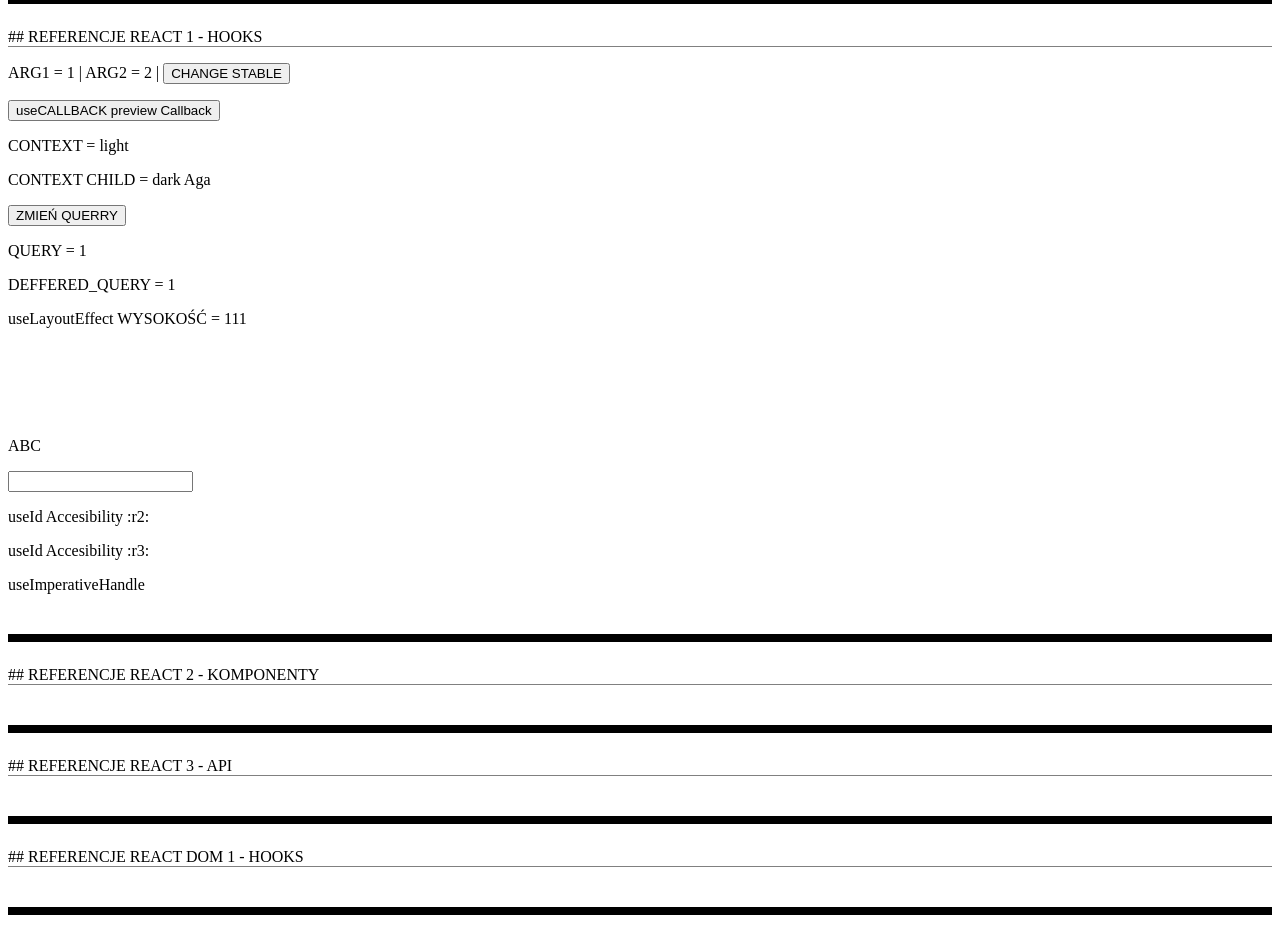
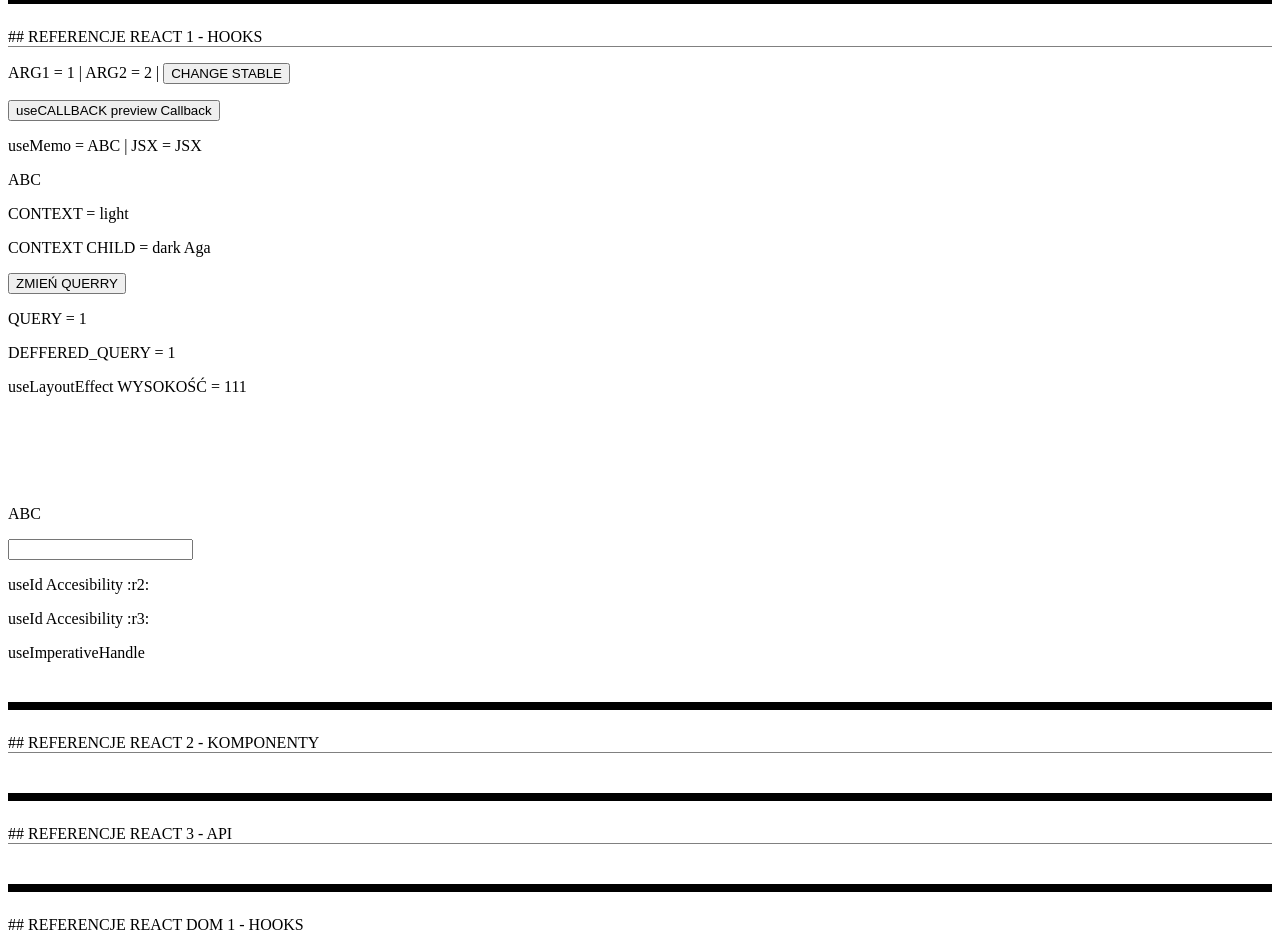
Before and after one commit to MaciejRog/CHEATSHEET_REACT, a React (Vite) app: page / in a window 1280 px wide. Shown: the part 1880-2814 px from the top of the page. Built offline with nearby package versions, Linux system fonts and the light colour scheme; no server answers.

Commit message:
add react hook useMemo info

```diff
--- a/src/2_REFERENCJE/1_ref_REACT/1_Hooks/ReactHooks.jsx
+++ b/src/2_REFERENCJE/1_ref_REACT/1_Hooks/ReactHooks.jsx
@@ -26,8 +26,10 @@ function ReactHooks() {
       */}
       {/* ##### CODZIENNE UŻYCIE */}
       <ReactHooksCallback />
+      <ReactHooksMemo />
       <ReactHooksContext />
       <ReactHooksDefferedValue />
+
       {/* ##### CODZIENNE UŻYCIE + TYLKO CLIENT SIDE */}
       <ReactHooksEffect />
       <ReactHooksLayoutEffect />
@@ -399,7 +401,7 @@ function ReactHooksInsertionEffect() {
 
   useInsertionEffect(setup, dependencies?)
   // setup -> funkcja z logiką effektu
-  // dependencies -> [OPCJONALNE] TABLICA ZALEZNOŚCI (reaktywne wartości, których zmiany maja wywołać HOOK ponownie)
+  // dependencies -> TABLICA ZALEZNOŚCI (reaktywne wartości, których zmiany maja wywołać HOOK ponownie)
 
   UWAGI!!!
   - TYLKO CLIENT-SIDE
@@ -430,7 +432,7 @@ function ReactHooksLayoutEffect() {
 
   useLayoutEffect(setup, dependencies?)
     // setup -> funkcja z logiką effektu
-    // dependencies -> [OPCJONALNE] TABLICA ZALEZNOŚCI (reaktywne wartości, których zmiany maja wywołać HOOK ponownie)
+    // dependencies -> TABLICA ZALEZNOŚCI (reaktywne wartości, których zmiany maja wywołać HOOK ponownie)
 
   UWAGA!!! useLayoutEffect -> MOZE POGORSZYĆ PERFORMANCE APLIKACJI
 
@@ -470,8 +472,63 @@ function ReactHooksLayoutEffect() {
 }
 
 // #################################
-// ####
+// #### useMemo | CACHOWANIE wartości na podstawie TABLICY ZALEZNOŚCI (stablina referencja)
 // VVVVVVVVVVVVVVVVVVVVVVVVVVVVVVVVV
+
+function ReactHooksMemo() {
+  /*
+  const cachedValue = useMemo(calculateValue, dependencies)
+  // calculateValue -> funkcja, która zwraca wartość, która zostanie ZCACHOWANA (stabilna referencja przy RERENDERACH)
+  // dependencies -> TABLICA ZALEZNOŚCI (reaktywne wartości, których zmiany maja wywołać HOOK ponownie)
+
+  ZASTOSOWANIE !!!:
+  - POMIJANIE DROGICH OBLICZEŃ (czasochłonne Expansive calculations)
+          console.time('filter array');
+          console.timeEnd('filter array');    // to co jest powyzej 1ms MOZNA nazwać jako DROGA KALKULACJA
+  - POMIJANIE ZBĘDNYCH RERENDEROWAŃ -> gdy przekazujemy OBIEKT/TABLICE/FUNKCJE jako 'props'
+  - MEMOIZATION (zapamietywania wartość/referencji zaleznie od innej wartości) DLA INNCYH HOOKOW [zwłaszcza OBIEKTOW i FUNKCJI]
+      pozwala na nie wywołanie hook, wtedy kiedy nie trzeba [brak zmian w tablicach zalezności]
+  - MEMOIZATION FUNKCJI (w tym celu dedykowany jest 'useCallback' -> który jest odmianą 'useMemo' bo use Memo musi robic HOF highr order function, a useCallback przyjmuje funkcję jako argument)
+
+  ZASTRZEZENIA:
+  - w <StrictMode> wywołuje się 2 razy
+  - przy init renderze -> zawsze się wywoła (niezaleznie od TABLICY ZALEZNOŚCI)
+
+  */
+  /*
+  SUPER jest do poprawy OPTYMALIZACJI, ale nie zawsze jest potrzbne. PRZESTRZEGAJMY ZASAD:
+    1) prop 'children' jest LEPSZE od opakowania komponentów wewnątrz (te z children się nie RERENDERUJĄ
+        gdy stan komponentu się zmieni)
+    2) NIE WYNOŚMY stanu dalej niż do najbliższego wspólnego komponentu
+    3) LOGIKA RENDEROWANIE ma byc PURE
+    4) UNIKAĆ zbędnych EFFECTÓW
+    5) UNIKAĆ ZBĘDNYCH ZALEŻNOŚCI w tablicach zależności
+  */
+
+  const cachedObj = useMemo(() => {
+    return {
+      name: "ABC",
+    };
+  }, []);
+
+  const cachedJSX = useMemo(() => {
+    return <span>JSX</span>;
+  }, []);
+
+  return (
+    <div>
+      <p>
+        useMemo = {cachedObj.name} | JSX = {cachedJSX}
+      </p>
+      <ReactHooksMemoChild obj={cachedObj} />
+    </div>
+  );
+}
+
+// POMIJANIE ZBĘDNYCH RERENDEROWAŃ -> aby pomijać CHILD KOMPONENT musi być opakowany w 'memo'
+const ReactHooksMemoChild = memo(function ReactHooksMemoChildInner({ obj }) {
+  return <p>{obj.name}</p>;
+});
 
 // #################################
 // ####
```
